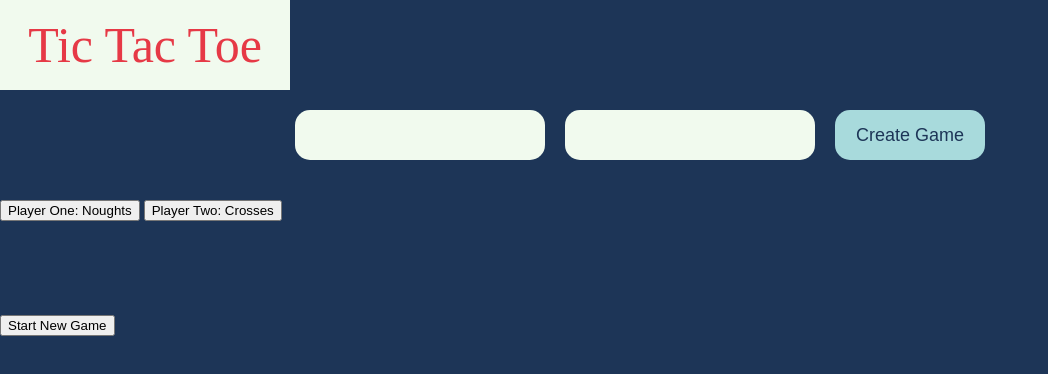
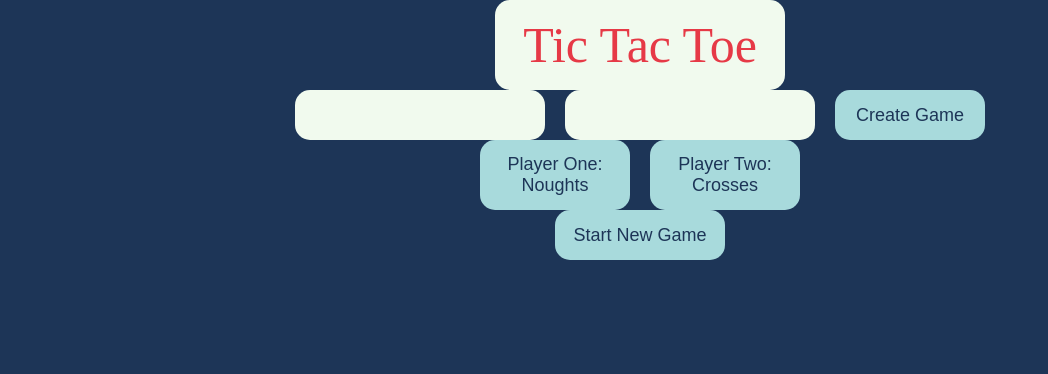
Before and after one commit to isabelleelena/tic-tac-toe, a plain HTML site: page index.html in a window 1280 px wide. Shown: the whole page, without its empty margins (0-1048 px from the left). Drawn offline with Linux system fonts and the light colour scheme.

Commit message:
Add more styling

```diff
--- a/index.html
+++ b/index.html
@@ -9,6 +9,8 @@
 </head>
 <body>
 
+    <div class="container">
+
         <div class="heading">
             <h1>Tic Tac Toe</h1>
         </div>
@@ -17,9 +19,10 @@
             <input type="text" name="first-player" id="first-player">
             <input type="text" name="second-player" id="second-player">
             <button type="submit">Create Game</button>
+        </div>
+
         <div class="error-section">
 
-        </div>
         </div>
 
         <div class="player-information">
@@ -41,7 +44,11 @@
 
         </div>
 
+        <div class="reset-whole-game-section">
             <button class="reset-whole-game">Start New Game</button>
+        </div>
+
+    </div>
 
 
 </body>
--- a/styles.css
+++ b/styles.css
@@ -74,7 +74,6 @@ body {
     grid-template-columns: 250px 250px 150px;
     grid-template-rows: 50px;
     gap: 20px;
-    margin: 20px;
 	justify-content: center;
 }
 
@@ -87,7 +86,7 @@ body {
     color: #457b9d;
 }
 
-[type="submit"] {
+button {
 	border-radius: 15px;
     border: 0px;
     background-color: #a8dadc;
@@ -109,4 +108,29 @@ h1 {
     width: 250px;
     padding: 20px;
     background-color: #f1faee;
+	border-radius: 15px;
 }
+
+.heading {
+	display: grid;
+	justify-content: center;
+}
+
+.buttons {
+	display: grid;
+    grid-template-columns: 150px 150px;
+    grid-template-rows: 70px;
+    gap: 20px;
+    justify-content: center;
+}
+
+[data-active="false"] {
+	height: 0px;
+}
+
+.reset-whole-game-section {
+	display: grid;
+    grid-template-columns: 170px;
+    grid-template-rows: 50px;
+    justify-content: center;
+}
```
Lines whose indentation alone changed are shown as unchanged.
